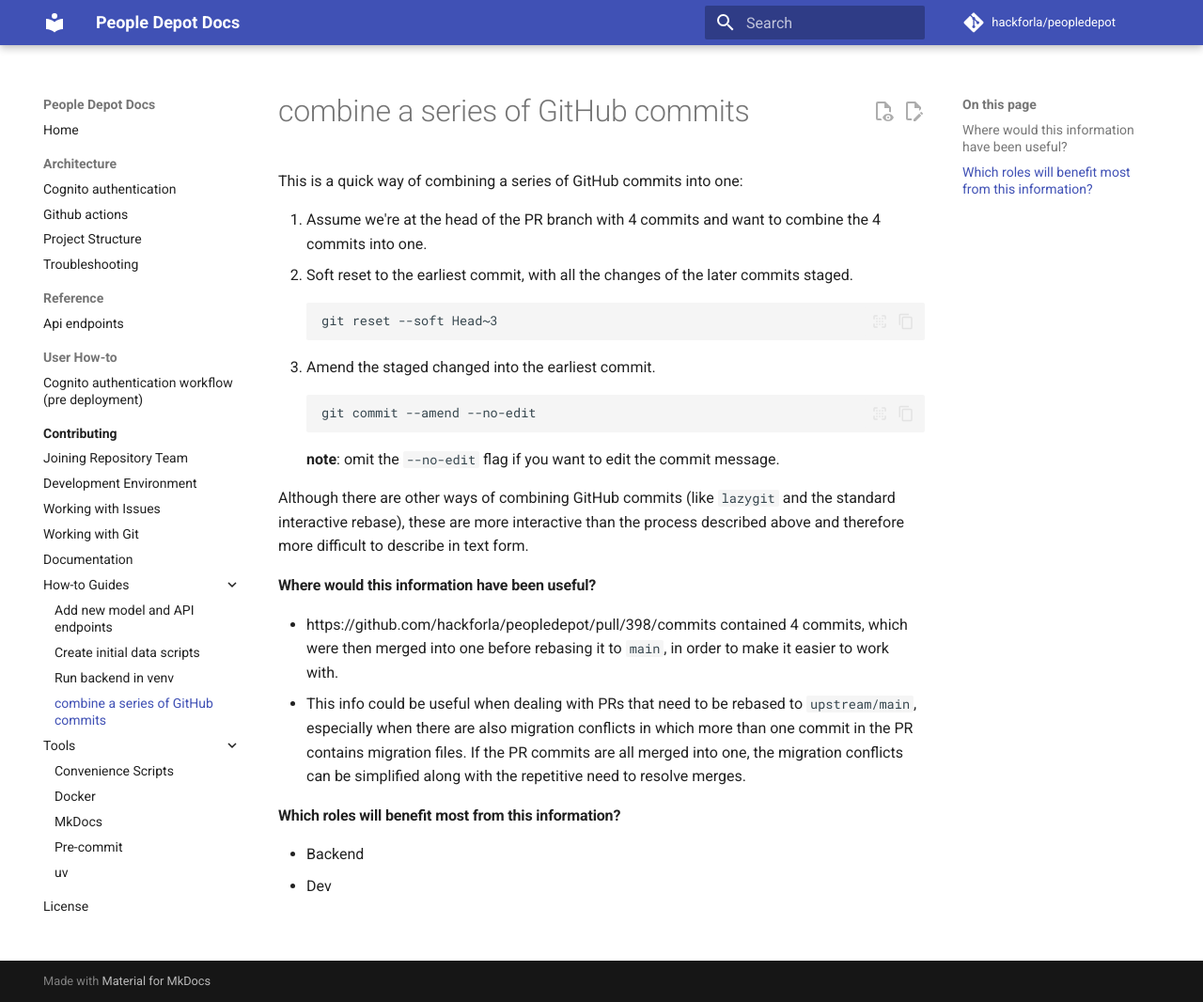
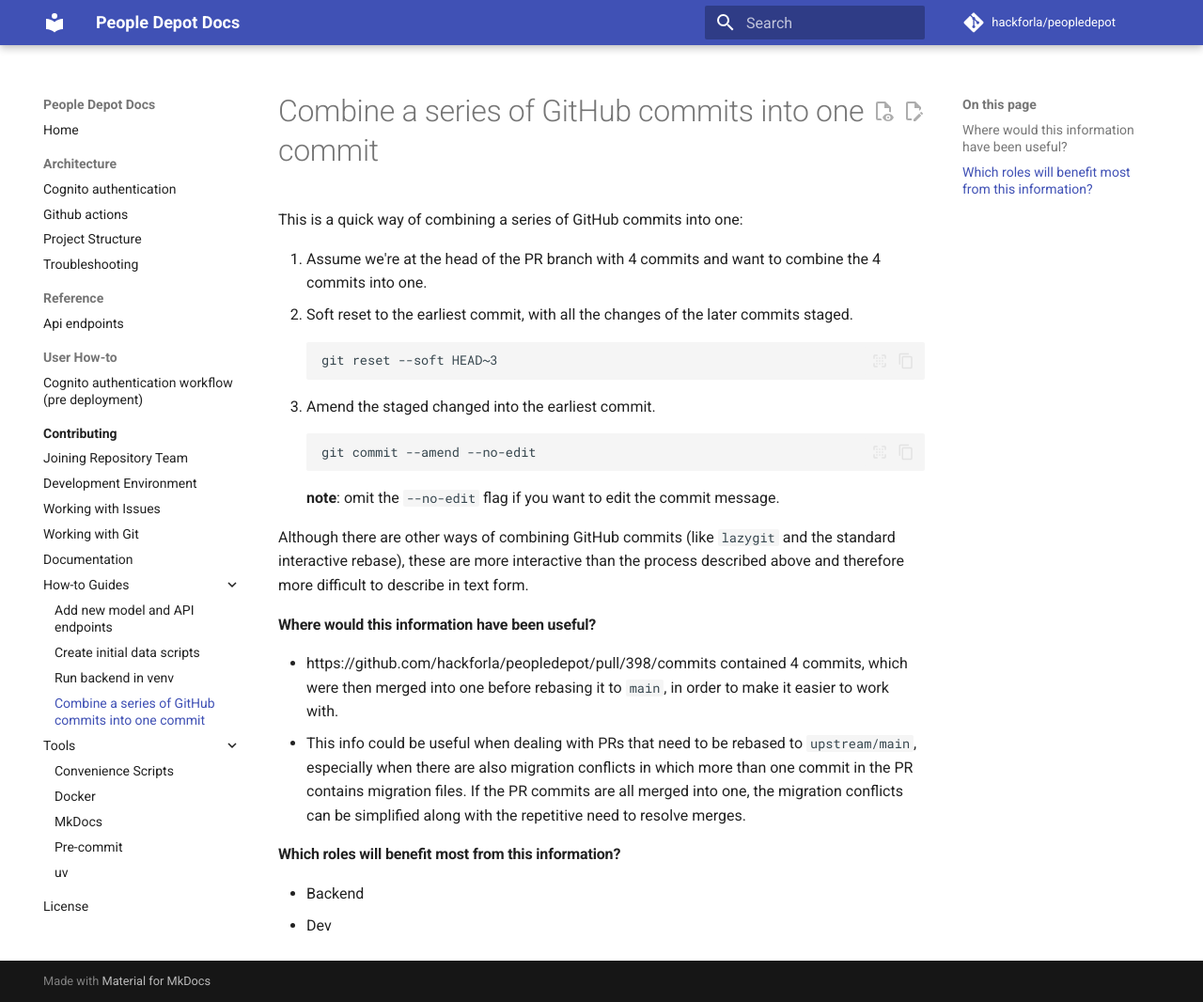
Before and after one commit to hackforla/peopledepot, an MkDocs documentation site: the page built from docs/contributing/howto/combine-a-series-of-GitHub-commits.md, in a window 1280 px wide and 1066 px high. Shown: the whole window at 94% size. Built offline with MkDocs 1.6.1 and Material for MkDocs 9.7.7, drawn with Linux system fonts in a browser that asks for light colours; comment, search, counter and statistics services are not loaded.

````diff
--- a/docs/contributing/howto/combine-a-series-of-GitHub-commits.md
+++ b/docs/contributing/howto/combine-a-series-of-GitHub-commits.md
@@ -1,9 +1,11 @@
+# Combine a series of GitHub commits into one commit
+
 This is a quick way of combining a series of GitHub commits into one:
 
 1. Assume we're at the head of the PR branch with 4 commits and want to combine the 4 commits into one.
 1. Soft reset to the earliest commit, with all the changes of the later commits staged.
     ```bash
-    git reset --soft Head~3
+    git reset --soft HEAD~3
     ```
 1. Amend the staged changed into the earliest commit.
     ```bash
````
